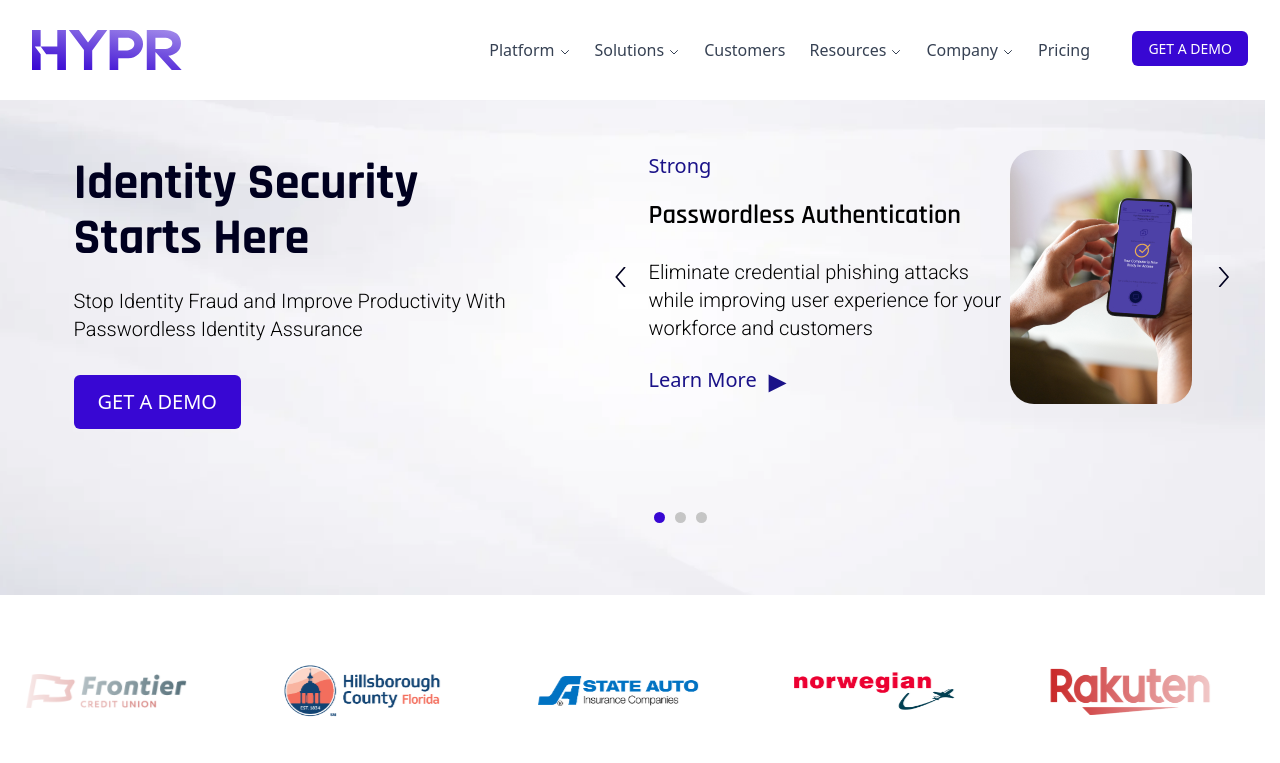
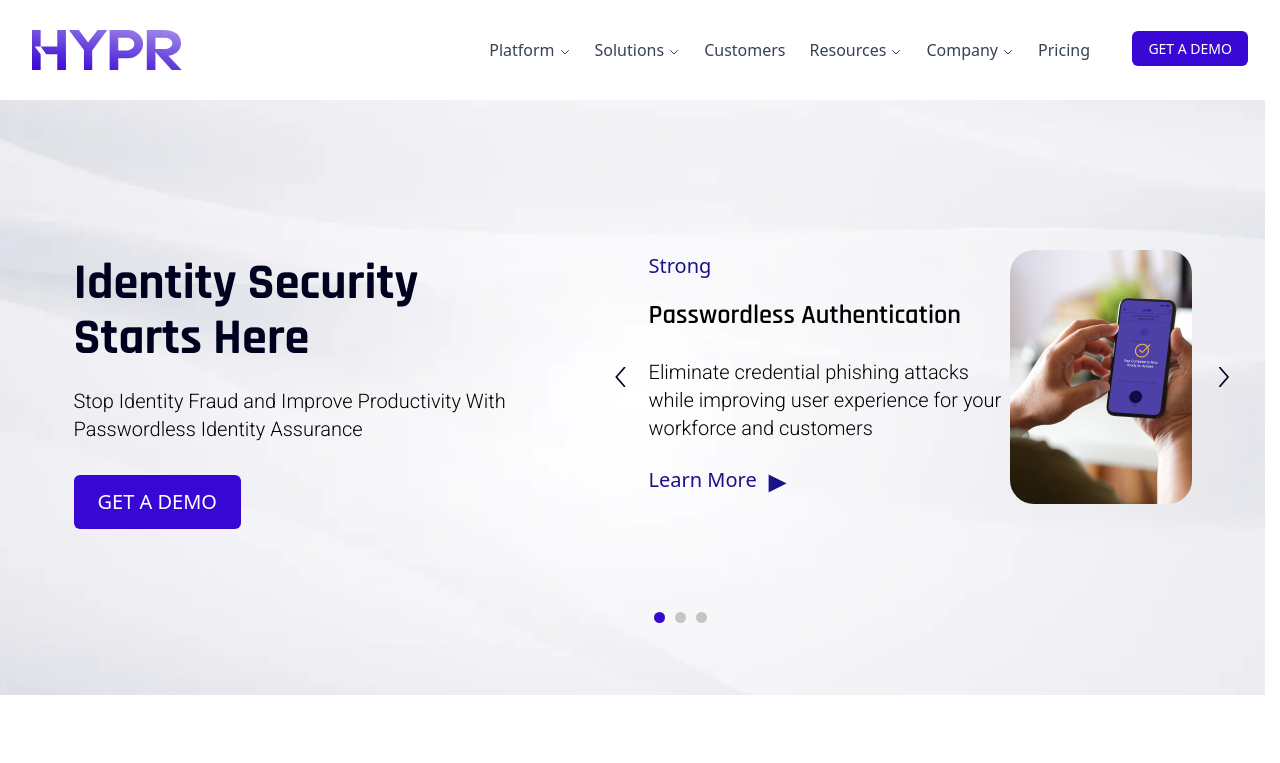
Before and after one commit to x7x9x777/junko, a React (Vite) app: page / in a window 1280 px wide. Shown: the top 763 px of the page. Built offline with nearby package versions, Linux system fonts and the light colour scheme.

Commit message:
Add padding-top to main for improved layout spacing

```diff
--- a/src/App.css
+++ b/src/App.css
@@ -160,6 +160,10 @@
       margin-bottom: 0.3rem;
     }
   }
+}
+
+main{
+   padding-top: 100px;
 }
 
 #hero {
```
